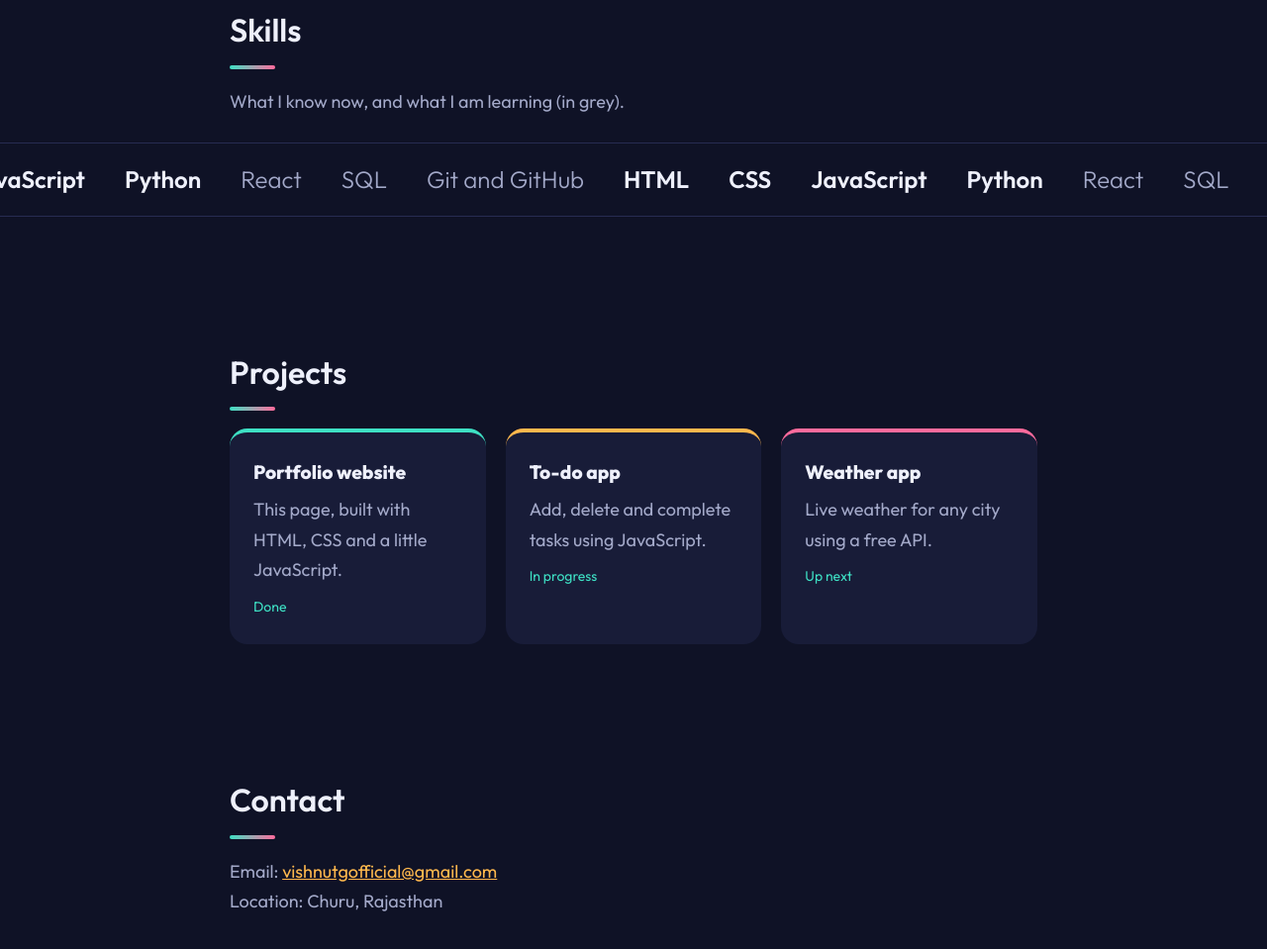
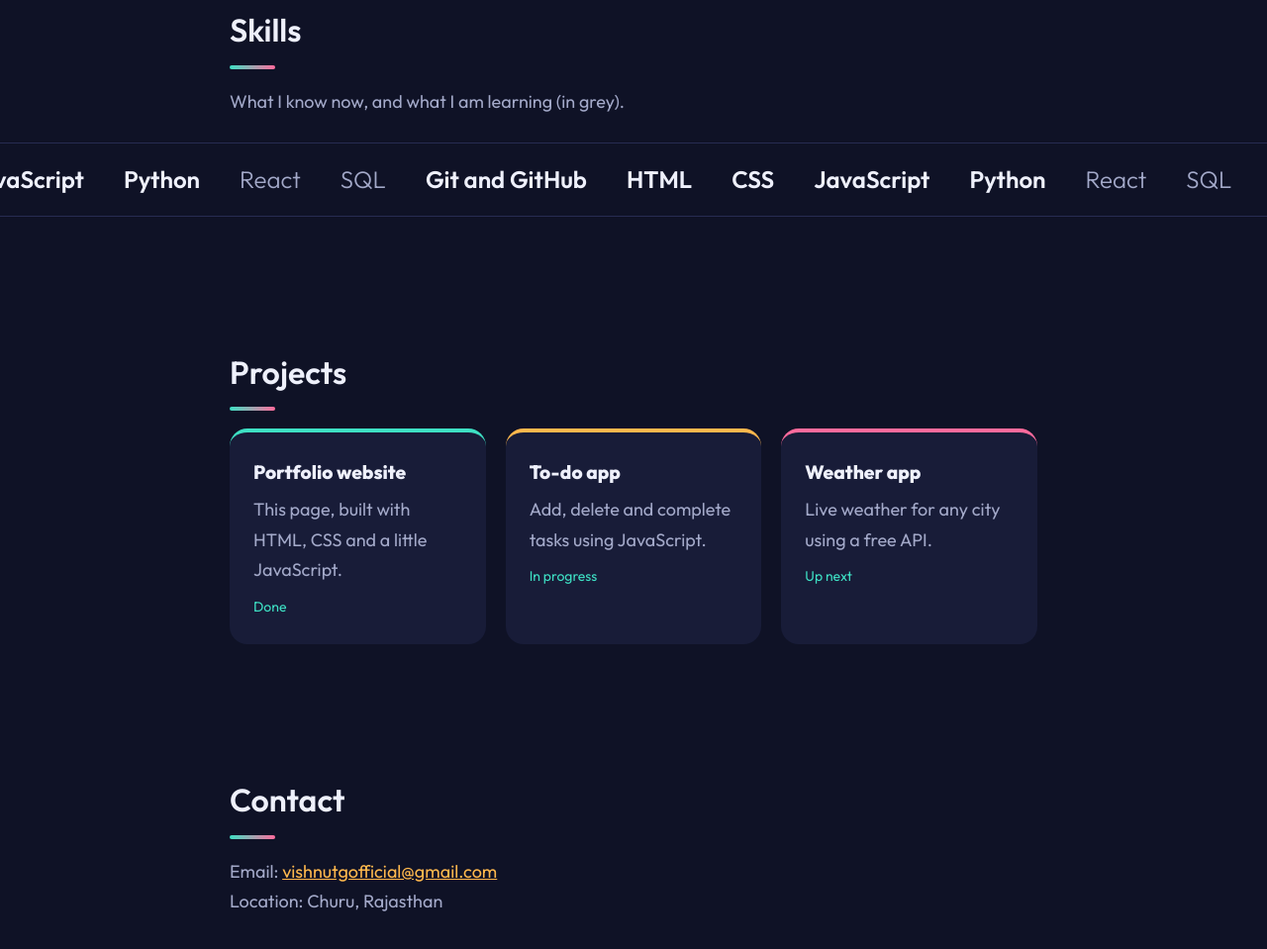
Before and after one commit to vishnutgofficial-pixel/Vishnu_portfolio, a plain HTML site: page index.html in a window 1280 px wide. Shown: the part 1193-2152 px from the top of the page at 99% size. Drawn offline with Linux system fonts and the light colour scheme.

Commit message:
index.html

```diff
--- a/index.html
+++ b/index.html
@@ -143,7 +143,7 @@
   <div class="marquee reveal">
     <div class="track" id="track">
       <span>HTML</span><span>CSS</span><span>JavaScript</span><span>Python</span>
-      <span class="learn">React</span><span class="learn">SQL</span><span class="learn">Git and GitHub</span>
+      <span class="learn">React</span><span class="learn">SQL</span><span >Git and GitHub</span>
     </div>
   </div>
 </section>
```
